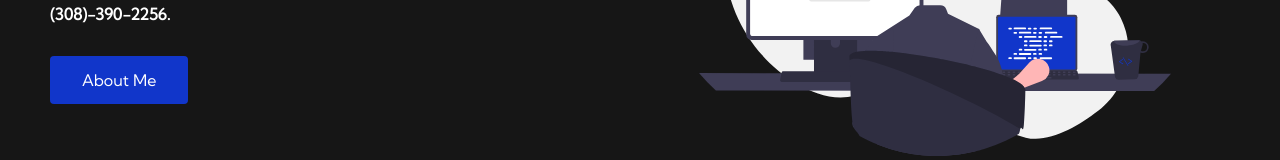
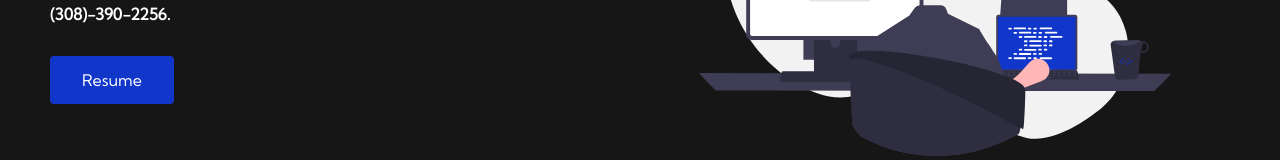
Before and after one commit to acmelgoza/acmelgoza.github.io, a plain HTML site: page contact.html in a window 1280 px wide. Shown: the part 454-614 px from the top of the page. Drawn offline with Linux system fonts and the light colour scheme.

Commit message:
update contact
added resume function

```diff
--- a/contact.html
+++ b/contact.html
@@ -46,7 +46,8 @@
             <h1>Contact Me.</h1>
             <h2>achemelgoza@gmail.com</h2>
             <p>(308)-390-2256.</p>
-            <button class ="main__btn"><a href="/aboutme.html">About Me</a></button>
+            <button class ="main__btn"><a href="/files/Resume-fall-22.pdf"
+                 target="_blank" rel="noopener noreferrer">Resume</a></button>
         </div>
         <div class="main__img--container">
             <img src="images\undraw_programming_re_kg9v.svg" alt="pic" id="main__img">
```
